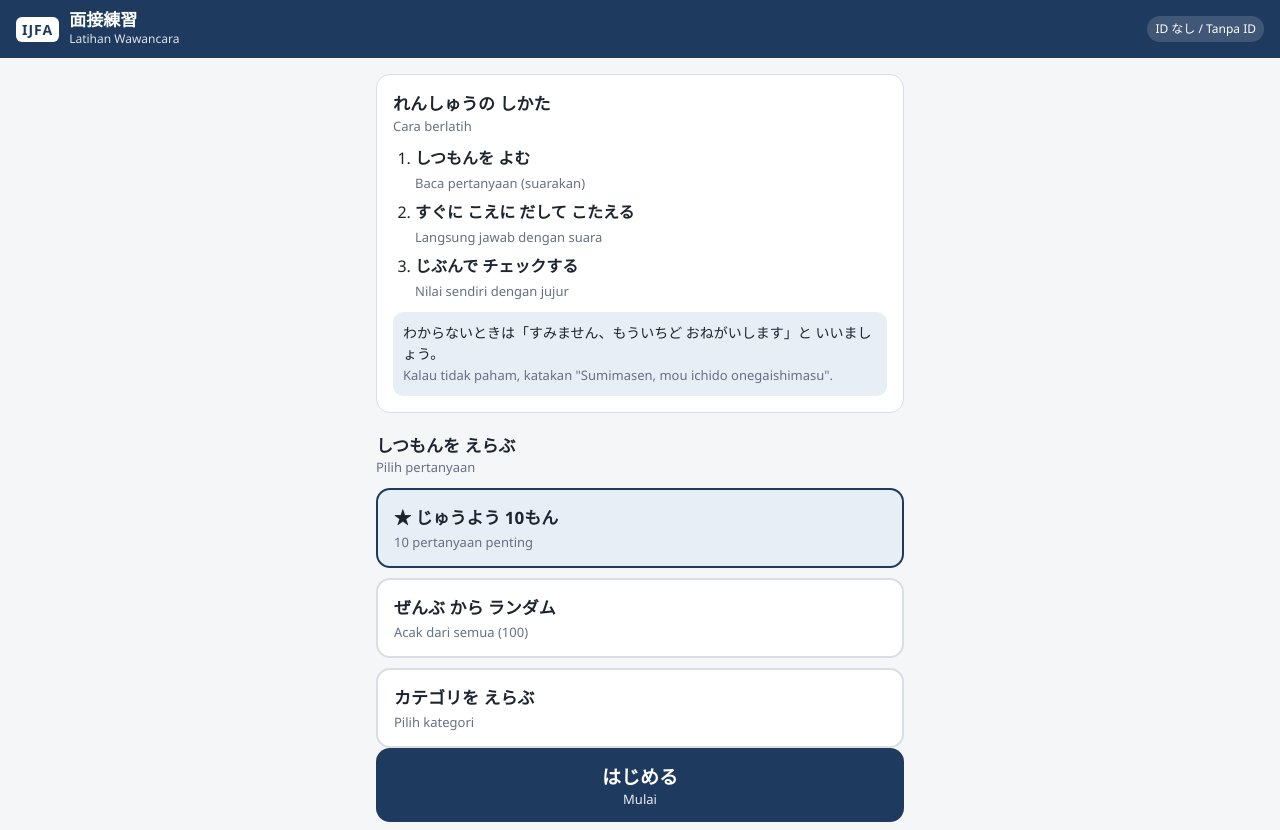
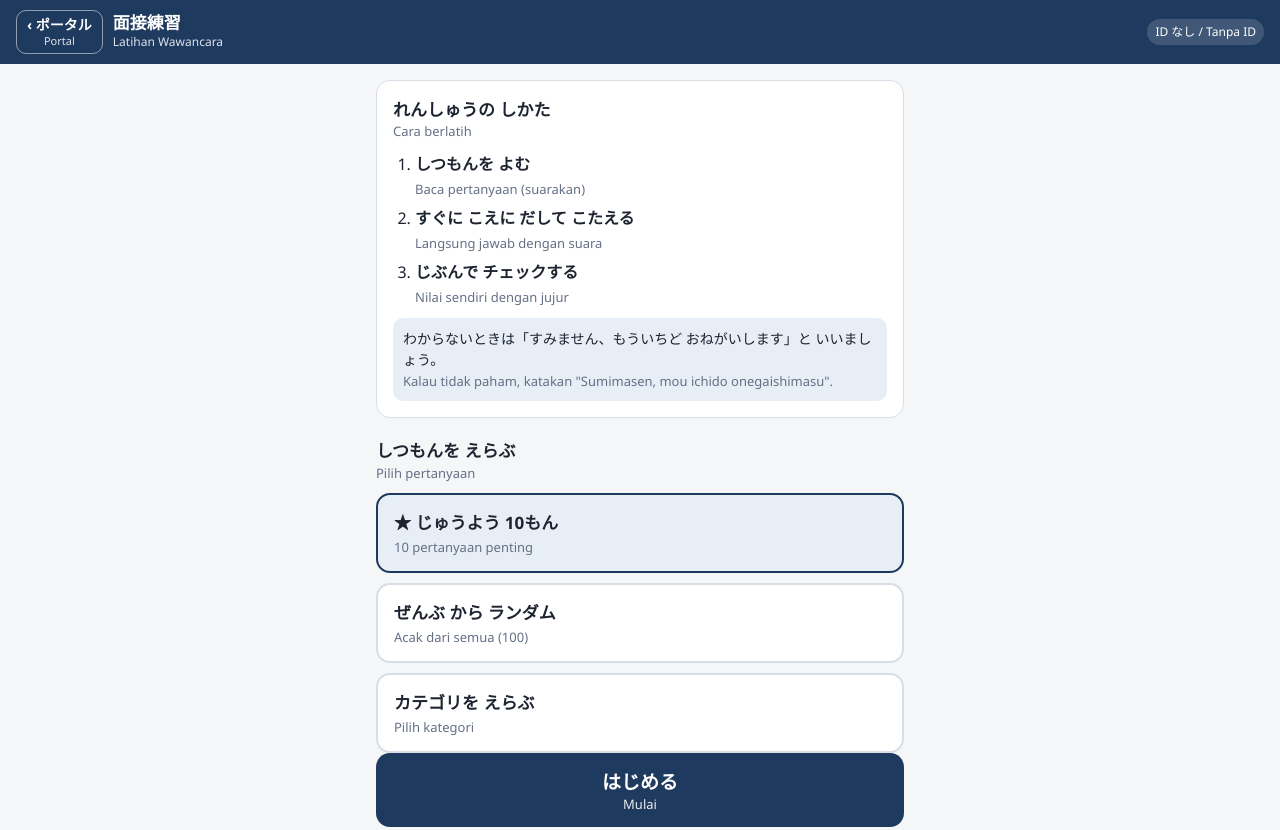
Before and after one commit to ijfa-tc/interview-practice, a plain HTML site: page index.html in a window 1280 px wide. Shown: the top 830 px of the page. Drawn offline with Linux system fonts and the light colour scheme.

Commit message:
Add files via upload

```diff
--- a/index.html
+++ b/index.html
@@ -8,7 +8,7 @@
 </head>
 <body>
   <header class="top">
-    <div class="brand">IJFA</div>
+    <a class="back" href="https://ijfa-tc.github.io/learning-portal/">‹ ポータル<span>Portal</span></a>
     <div class="title">
       <div class="ja">面接練習</div>
       <div class="id">Latihan Wawancara</div>
@@ -114,6 +114,7 @@
       <button id="btnRetryNg" class="btn primary big">△× を もういちど <span>Ulangi soal △ dan ×</span></button>
       <button id="btnAgain" class="btn sub big">あたらしく れんしゅう <span>Latihan baru</span></button>
       <button id="btnHome" class="btn link">トップへ / Kembali ke awal</button>
+      <a class="btn sub big" href="https://ijfa-tc.github.io/learning-portal/">ポータルへ もどる <span>Kembali ke portal</span></a>
     </section>
   </main>
 
--- a/style.css
+++ b/style.css
@@ -40,6 +40,20 @@ body {
   top: 0;
   z-index: 5;
 }
+.back {
+  color: #fff;
+  text-decoration: none;
+  font-weight: 700;
+  font-size: 14px;
+  line-height: 1.2;
+  text-align: center;
+  padding: 6px 10px;
+  border: 1px solid rgba(255,255,255,.5);
+  border-radius: 10px;
+  white-space: nowrap;
+}
+.back span { display: block; font-size: 11px; font-weight: 400; opacity: .85; }
+a.btn { text-align: center; text-decoration: none; }
 .brand { font-weight: 800; letter-spacing: 1px; font-size: 14px; background: #fff; color: var(--navy); padding: 2px 6px; border-radius: 6px; }
 .title .ja { font-weight: 700; font-size: 17px; line-height: 1.2; }
 .title .id { font-size: 12px; opacity: .85; }
```
Also changed, not shown: 1 other file.
